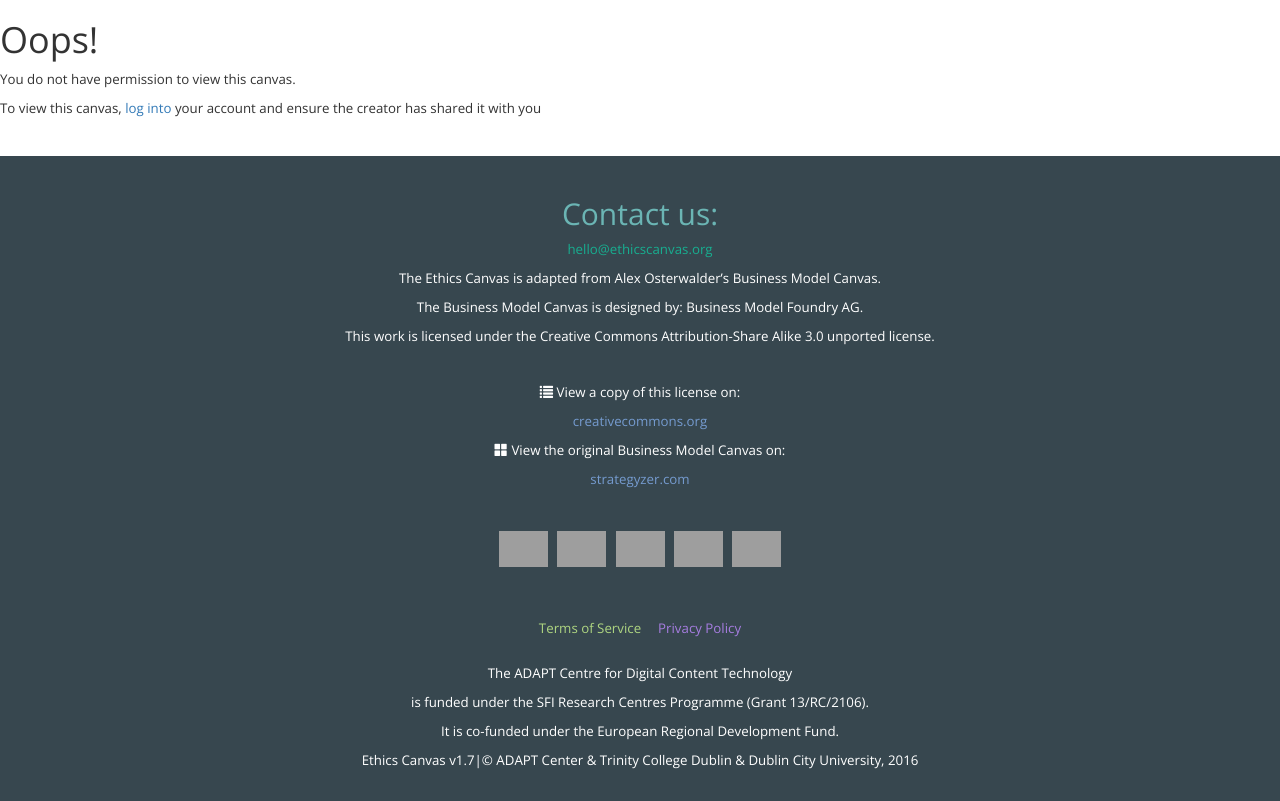
After one commit to myersjo/ethics-canvas-docker, a PHP site: page /canvas/error.php in a window 1280 px wide. The commit adds this page. Run offline with PHP 8.4, Linux system fonts and the light colour scheme; data that the repository does not hold is empty; some libraries are stand-ins or nearby versions; grey boxes are pictures that could not be loaded.

Commit message:
Added error.php which displays when a user is not permitted to view a canvas. Updated validation code in canvas.js and canvas index.php

```diff
--- /dev/null
+++ b/code/canvas/error.php
@@ -0,0 +1,115 @@
+<?php
+  session_start();
+  if (isset($_SESSION['userlogin'], $_SESSION['userfirstname'])) {
+    $email = $_SESSION['userlogin'];
+    $name = $_SESSION['userfirstname'];
+    if (isset($_GET['id'])) {
+        $canvas_id = $_GET['id'];
+        $_SESSION['canvas_id'] = $canvas_id;
+    }
+    else if (isset($_SESSION['canvas_id'])) {
+      $canvas_id = $_SESSION['canvas_id'];
+    }
+  }
+?>
+
+<!DOCTYPE html>
+<html lang="en">
+    <head>
+        <meta charset="UTF-8">
+        <meta name="viewport" content="width=device-width, initial-scale=1">
+        <meta name="description" content="Brainstorm about the ethical implications of your project and represent them in a canvas.">
+        <meta name="keywords" content="ethics canvas, ethics, social entrepreneurship, research, innovation, privacy, business development, business model canvas, open source tools">
+        <title>The Ethics Canvas</title>
+
+        <!-- favicons -->
+        <link rel="icon" href="../icon/favicon.ico"/>
+
+        <!-- Bootstrap -->
+        <link rel="stylesheet" href="https://maxcdn.bootstrapcdn.com/bootstrap/3.3.6/css/bootstrap.min.css" integrity="sha384-1q8mTJOASx8j1Au+a5WDVnPi2lkFfwwEAa8hDDdjZlpLegxhjVME1fgjWPGmkzs7" crossorigin="anonymous">
+        <!-- Google font -->
+        <link href="https://fonts.googleapis.com/css?family=Open+Sans" rel="stylesheet" type="text/css">
+        <!-- App style -->
+        <link rel="stylesheet" type="text/css" href="css/canvas.css">
+
+        <!-- php variables have to be retieved here as js variables -->
+        <script type="text/javascript">
+          var email_save_canvas = '<?php echo $email; ?>';
+          var user_save_canvas = '<?php echo $name; ?>';
+          var current_canvas_id = '<?php echo $canvas_id; ?>';
+        </script>
+
+    </head>
+    <body>
+
+        <div class="container-fluid">
+            <div class="row">
+                <div class = "col-12-md">
+                    <h1>Oops!</h1>
+                    <?php if (!empty($name)) { ?>
+                        <p>Sorry <?php echo $name; ?>, you do not have permission to view this canvas.</p>
+                        <p>To view this canvas, ask the creator to share it with you</p>
+                     <?php } else{?>
+                        <p>You do not have permission to view this canvas.</p>
+                        <p>To view this canvas, <a href="../index.html/">log into</a> your account and ensure the creator has shared it with you</p>
+                    <?php }?>
+                </div>
+            </div>
+
+            <div class="row">
+                <footer class="col-md-12 text-center">
+                  <div class="contact">
+                    <h2>Contact us:</h2>
+                    <p> hello@ethicscanvas.org  </p>
+                  </div>
+                    <div class="license">
+                        <p>The Ethics Canvas is adapted from Alex Osterwalder’s Business Model Canvas.</p>
+                        <p>The Business Model Canvas is designed by: Business Model Foundry AG.
+                        </p>
+                        <p>
+                            This work is licensed under the Creative Commons Attribution-Share Alike 3.0 unported license.</p>
+                          <p class="cc"><span class="glyphicon glyphicon-list" aria-hidden="true"></span> View a copy of this license on:</p>
+                        <p>
+                          <a href="https://creativecommons.org/licenses/by-sa/3.0/">creativecommons.org</a>
+
+                        </p>
+                        <p class="bmc"><span class="glyphicon glyphicon-th-large" aria-hidden="true"></span>
+                            View the original Business Model Canvas on:
+                        </p>
+                        <p>
+                          <a href="https://strategyzer.com/canvas">strategyzer.com</a>
+                        </p>
+                    </div>
+                     <div class="license-icons">
+                       <ul>
+                         <li><img src="../icon/by.large.png" alt="ethics-canvas-by-icon"/> </li>
+                            <li><img src="../icon/share.large.png" alt="ethics-canvas-share-icon"/> </li>
+                         <li><img src="../icon/cc.large.png" alt="ethics-canvas-cc-icon"/> </li>
+                         <li> <img src="../icon/remix.large.png" alt="ethics-canvas-remix-icon"/></li>
+                         <li> <img src="../icon/sa.large.png" alt="ethics-canvas-sa-icon"/></li>
+                       </ul>
+                     </div>
+                      <p class="ethics-copy terms"><a href="../privacy-terms/terms.html">Terms of Service</a></p>
+                      <p class="ethics-copy privacy"><a href="../privacy-terms/privacy.html">Privacy Policy</a></p>
+
+                    <p class="ethics-copy">The ADAPT Centre for Digital Content Technology</p> <p class="ethics-copy">is funded under the SFI Research Centres Programme (Grant 13/RC/2106).</p><p class="ethics-copy">It is co-funded under the European Regional Development Fund.</p>
+                    <p class="ethics-copy">Ethics Canvas v1.7|&copy; ADAPT Center & Trinity College Dublin & Dublin City University, 2016</p>
+                </footer>
+            </div>
+        </div>
+        <!-- end of container-fluid -->
+
+
+        <!-- jQuery -->
+        <script src="https://code.jquery.com/jquery-2.2.4.min.js" integrity="sha256-BbhdlvQf/xTY9gja0Dq3HiwQF8LaCRTXxZKRutelT44=" crossorigin="anonymous"></script>
+        <!-- jquery UI  -->
+        <script src="https://code.jquery.com/ui/1.12.0-rc.2/jquery-ui.min.js" integrity="sha256-55Jz3pBCF8z9jBO1qQ7cIf0L+neuPTD1u7Ytzrp2dqo=" crossorigin="anonymous"></script>
+        <!-- Bootstrap -->
+        <script src="https://maxcdn.bootstrapcdn.com/bootstrap/3.3.6/js/bootstrap.min.js" integrity="sha384-0mSbJDEHialfmuBBQP6A4Qrprq5OVfW37PRR3j5ELqxss1yVqOtnepnHVP9aJ7xS" crossorigin="anonymous"></script>
+        <!-- The app javascript -->
+        <script src="js/canvas.js" charset="utf-8"></script>
+        <script language="javascript" type="text/javascript"></script>
+
+    </body>
+
+</html>
--- a/code/canvas/index.php
+++ b/code/canvas/index.php
@@ -790,7 +790,7 @@
                               <a class="login-to-save"  href="../index.html">Sign up or login to save your canvas</a>
 
                           </p>
-  <?php }?>
+                        <?php }?>
 
 
                         <!-- BEGIN EXPORT PDF -->
--- a/code/canvas/js/canvas.js
+++ b/code/canvas/js/canvas.js
@@ -58,7 +58,7 @@ $(function() {
         $.post(url, function(data, status) {
             if (data == 200) {
                 $('.user-profile').hide();
-                window.location.href="https://www.ethicscanvas.org";
+                window.location.href="../index.html";
             }
         });
     });
@@ -161,7 +161,7 @@ $(function() {
              }
              else {
                 console.log("authorised false");
-                window.location.href = "../repository/index.php";
+                window.location.href = "error.php";
             }
         });
 
--- a/code/repository/js/repository.js
+++ b/code/repository/js/repository.js
@@ -65,7 +65,7 @@ $(function() {
             canvas_ID: canvas_ID
         }, function(data, status) {
             if (data == 200) {
-                window.location.href = "../canvas/index.php";
+                window.location.href = "../canvas/index.php?id=" + canvas_ID;
 
             }
         });
```
